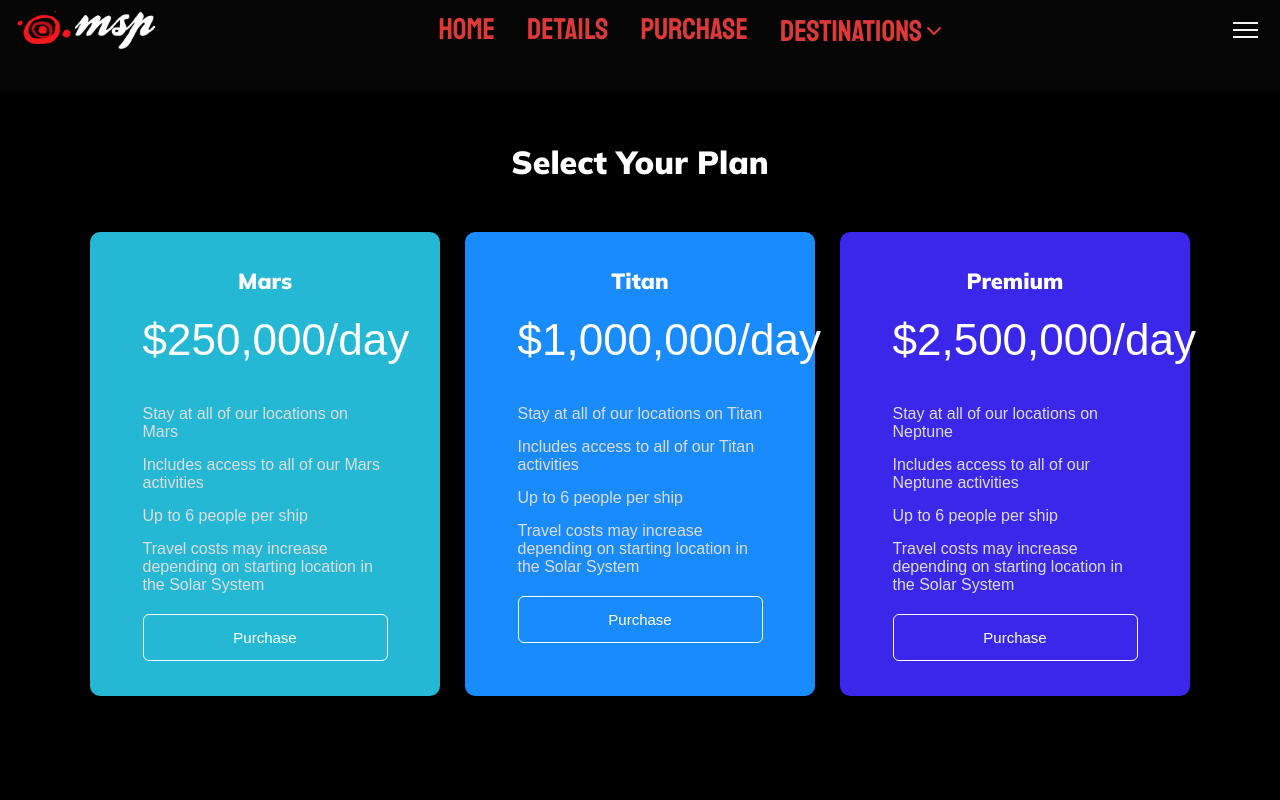
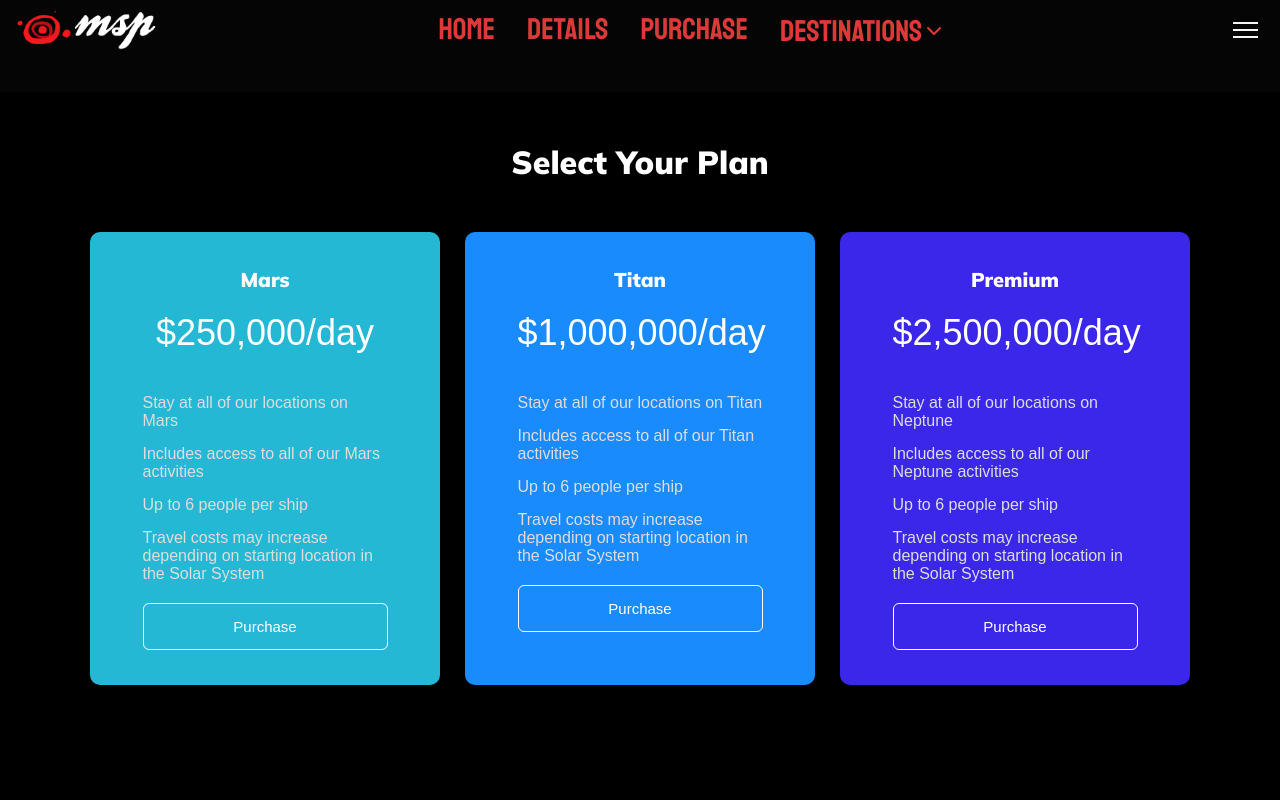
Before and after one commit to leocabbage2008/tsa-space, a React (Create React App) app: page /purchase in a window 1280 px wide. Shown: the top 800 px of the page. Built offline with nearby package versions, Linux system fonts and the light colour scheme.

Commit message:
goddamnit johnathan

```diff
--- a/src/assets/css/PurchasePage.css
+++ b/src/assets/css/PurchasePage.css
@@ -41,10 +41,10 @@
     text-align: center;
 }
 .price-col p {
-    font-size: 22px;
+    font-size: 20px;
 }
 .price-col h3 {
-    font-size: 44px;
+    font-size: 36px;
     margin: 20px 0 40px;
     font-weight: 500;
 }
```
